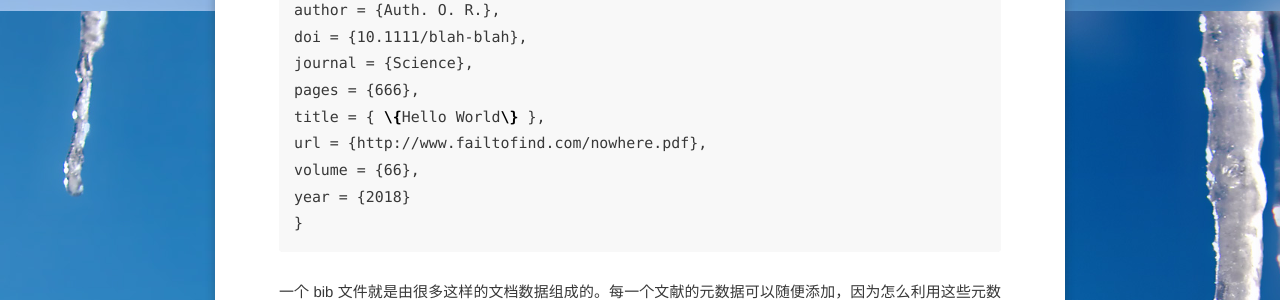
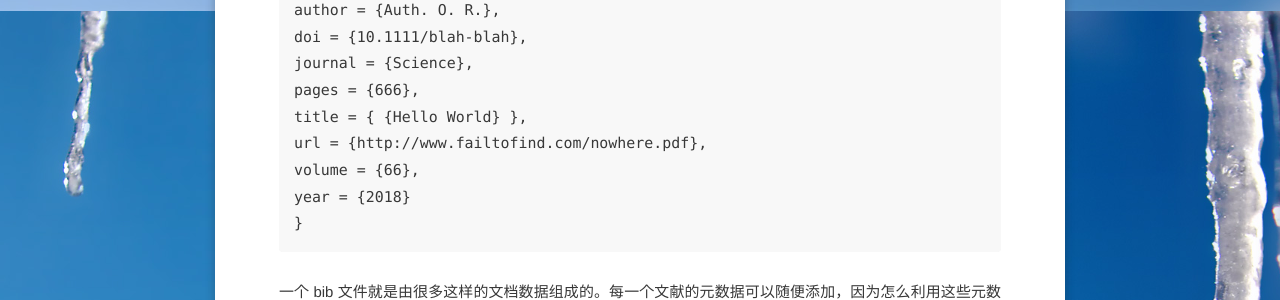
Before and after one commit to refraction-ray/refraction-ray.github.io, a Jekyll site: the page built from _posts/2018-12-11-LaTeX 文献管理工作流.md, in a window 1280 px wide and 900 px high, scrolled down 1637 px. Shown: the part 152-452 px from the top of the window. Built offline with Jekyll 4.4.1, drawn with Linux system fonts in a browser that asks for light colours; formulas are drawn with MathJax 3; comment, search, counter and statistics services are not loaded.

```diff
--- a/_posts/2018-12-11-LaTeX 文献管理工作流.md
+++ b/_posts/2018-12-11-LaTeX 文献管理工作流.md
@@ -44,7 +44,7 @@ author = {Auth. O. R.},
 doi = {10.1111/blah-blah},
 journal = {Science},
 pages = {666},
-title = { \{Hello World\} },
+title = { {Hello World} },
 url = {http://www.failtofind.com/nowhere.pdf},
 volume = {66},
 year = {2018}
```
Also changed, not shown: _posts/2018-10-28-Jekyll 问题解决和功能添加.md (+2 -0 lines).
